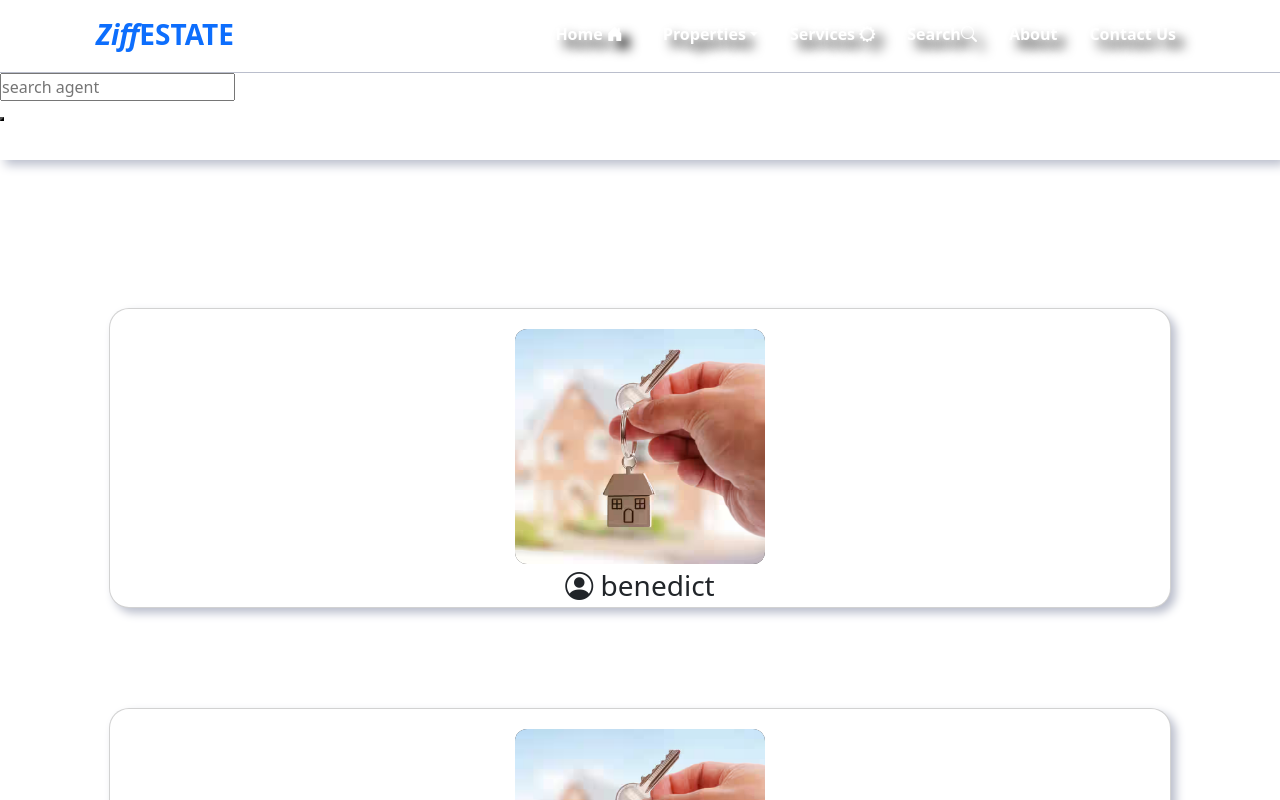
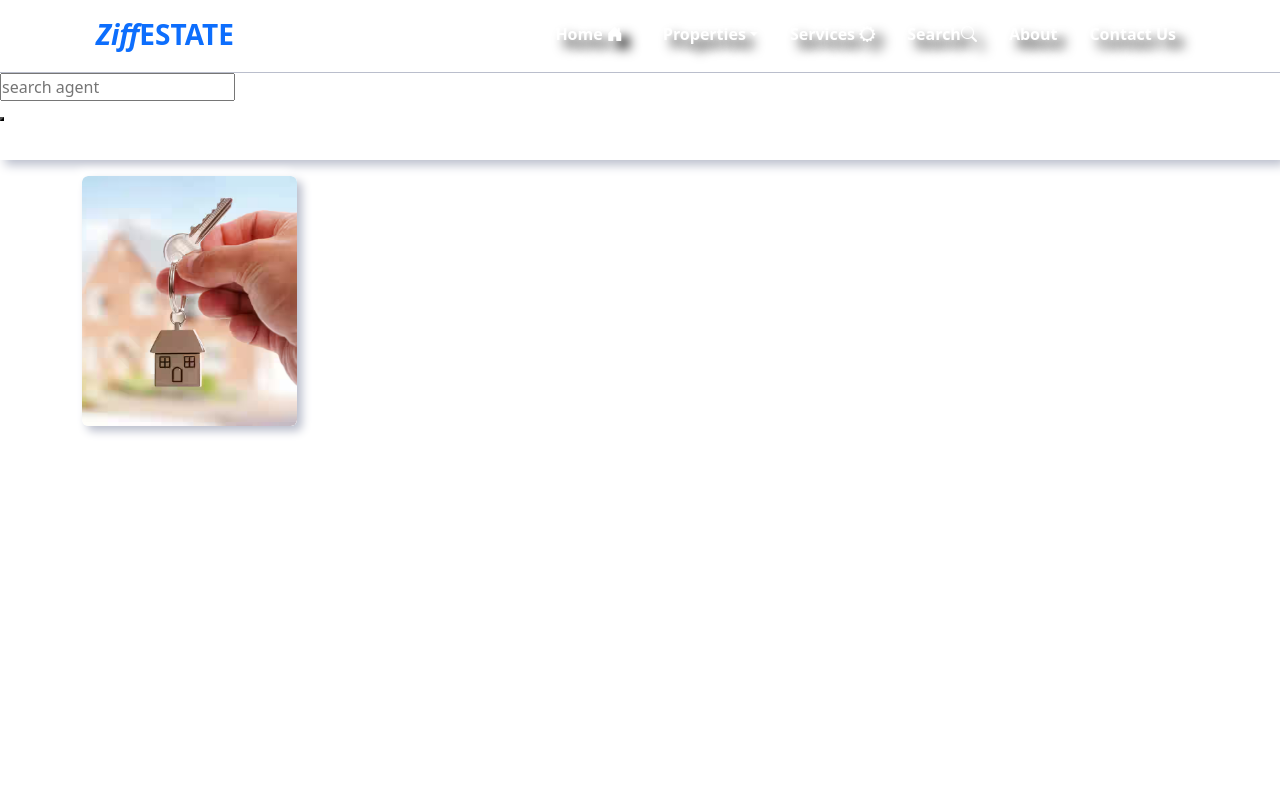
Before and after one commit to Chinaka-Fortune/realEstate, a React (Create React App) app in the folder real_estate/: page /agent_file in a window 1280 px wide. Shown: the top 800 px of the page. Built offline with nearby package versions, Linux system fonts and the light colour scheme.

Commit message:
update agent

```diff
--- a/real_estate/src/agentFiles/AgentFile.js
+++ b/real_estate/src/agentFiles/AgentFile.js
@@ -1,5 +1,5 @@
 import React from "react";
-import { NavLink } from "react-router-dom";
+import { Link } from "react-router-dom";
 import "./agentFile.css";
 import "../index.css";
 import defaultEstate from "./agentFileImage/default-estate-agents-for-residential-rental-9.avif";
@@ -15,45 +15,25 @@ const AgentFile = () => {
         <button></button>
       </div>
 
-      <div className="Agentcontainer mt-5 d-flex ">
-        <div className="card">
-          <div className="imgDiv">
-            <img src={defaultEstate} alt="" />
-          </div>
-          <div className="content">
-            <h3> <i class="bi bi-person-circle"></i> benedict <i bi bi-facebook></i></h3>
-            <h5><i class="bi bi-geo-alt-fill"></i> Lagos Nigeria</h5>
-            <button type="button" className=" rounded-pill px-4 py-1">Posted {16} property(ies)</button>
-            <div className="d-flex justify-content-center gap-3">
-              <NavLink to='' className="iconNavLink p-2 border border-secondary rounded-circle "><i class="bi bi-facebook fw-bolder"></i></NavLink>
-              <NavLink to='' className="iconNavLink p-2 border border-secondary rounded-circle "><i class="bi bi-whatsapp fw-bolder"></i></NavLink>
-              <NavLink to='' className="iconNavLink p-2 border border-secondary rounded-circle "><i class="bi bi-twitter-x fw-bolder"></i></NavLink>
-              <NavLink to='' className="iconNavLink p-2 border border-secondary rounded-circle "><i class="bi bi-instagram fw-bolder"></i></NavLink>
-              <NavLink to='' className="iconNavLink p-2 border border-secondary rounded-circle "><i class="bi bi-linkedin fw-bolder"></i></NavLink>
-              <NavLink to='' className="iconNavLink p-2 border border-secondary rounded-circle "><i class="bi bi-telegram fw-bolder"></i></NavLink>
+      <div className="Agentcontainer container mt-3">
+        <div className="row">
+        <div className="col-2 colDiv position-relative rounded-3">
+          <figure className="figureDiv rounded position-relative ">
+            <img src={defaultEstate} alt="" className="rounded"/>
+          </figure>
+          <figcaption className="position-absolute  fig-caption">
+            <h5> <i class="bi bi-person"></i> idio Benedict </h5>
+            <h6><i class="bi bi-geo-alt"></i> Lagos, Nigeria</h6>
+            <div className="icons d-flex flex-colum align-items-center justify-content-around w-75 mx-auto my-3">
+              <Link><i className="bi bi-facebook fw-bolder fs-6 border border-2 rounded-circle p-1"></i></Link>
+              <Link><i className="bi bi-instagram fw-bolder fs-6 border border-2 rounded-circle p-1"></i></Link>
+              <Link><i className="bi bi-whatsapp fw-bolder fs-6 border border-2 rounded-circle p-1"></i></Link>
+              <Link><i className="bi bi-twitter-x fw-bolder fs-6 border border-2 rounded-circle p-1"></i></Link>
             </div>
-          </div>
+            <button type="button" className="rounded-pill border-0 px- py-1 px-3 ms-1 fw-bold btn-muted btn btn-sm btn-primary mx-auto">posted {7} properties</button>
+          </figcaption>
         </div>
-        <div className="card">
-          <div className="imgDiv">
-            <img src={defaultEstate} alt="" />
-          </div>
-          <div className="content"></div>
-        </div>
-        <div className="card">
-          <div className="imgDiv">
-            <img src={defaultEstate} alt="" />
-          </div>
-          <div className="content">
-            <h3>benedict <i bi bi-facebook></i></h3>
-            <h5>Lagos Nigeria</h5>
-            <div>
-              <NavLink to=''><i bi bi-twitter></i></NavLink>
-              <NavLink to=''></NavLink>
-              <NavLink to=''></NavLink>
-              <NavLink to=''></NavLink>
-            </div>
-          </div>
+
         </div>
       </div>
     </>
--- a/real_estate/src/agentFiles/agentFile.css
+++ b/real_estate/src/agentFiles/agentFile.css
@@ -9,87 +9,51 @@
     border-top: .12rem solid #babecc;
 }
 
-.Agentcontainer{
-    position: relative;
-    display: flex;
-    justify-content: center;
-    align-items: center;
-    flex-wrap: wrap;
-    gap: 50px 0;
-    padding: 100px 24px;
+.colDiv .figureDiv{
+    width: 215px;
+    height: 250px;
+    overflow: hidden;
+   box-shadow: 5px 5px 10px #babecc,
+   -5px -5px 10px #fff;
 }
 
-.Agentcontainer .card{
-    position: relative;
-    display: flex;
-    align-items:center;
-    justify-content: flex-start;
-    width: 90%;
-    height: 300px;
-    background-color: white;
-    box-shadow: 5px 5px 10px #babecc,
-   -5px -5px 10px #fff;
-   border-radius: 20px;
-   transition: .5s;
-}
-
-.Agentcontainer .card:hover{
-    height: 300px;
-}
-
-.Agentcontainer .card .imgDiv{
+.colDiv .figureDiv img{
     position: absolute;
-    width: 250px;
-    height: 235px;
-    background-color: #333;
-    top: 20px;
-    border-radius: 12px;
-    overflow: hidden;
-    transition: .5s;
-}
-
-.Agentcontainer .card:hover .imgDiv{
-    top: -80px;
-    scale: 0.75;
-    box-shadow: o 15px 45px rgba(0,0,0,.2);
-}
-
-.Agentcontainer .card .imgDiv img{
-    position: absolute;
-    top: 0;
-    left: 0;
     width: 100%;
     height: 100%;
     object-fit: cover;
-    aspect-ratio: 3/2;
+     transition: 0.5s;
 }
 
-.Agentcontainer .card .content{
-    top: 260px;
-    position: absolute;
-    width: 100%;
-    height: 35px;
-    overflow: hidden;
-    padding: 0 30px;
-    text-align: center;
-    transition: .5s;
+.colDiv:hover .figureDiv img{
+    width: 300px;
+    height: 350px;
+    filter: contrast(0.8);
+    filter: blur(1px);
 }
 
-.Agentcontainer .card:hover .content{
-    top: 140px;
-    height: 250px;
+.colDiv .fig-caption{
+   width: 190px;
+   height: 85%;
+   top: 10px;
+   display: flex;
+   border-radius: 10px;
+   justify-content: center;
+   flex-direction: column;
+   align-items: center;
+   border: 3px solid white;
+   padding: 20% 0 0 5px;
+   display: none;
+   transition: 0.5s ease-in;
 }
 
-/* .iconNavLink */
+.colDiv:hover .fig-caption{
+    display: block;
+    /* background-color: rgba(0,0,0,0.1); */
+}
 
-@media (min-width:768px) {
-    .Agentcontainer{
-    position: relative;
+.colDiv{
     display: flex;
     justify-content: center;
-    align-items: center;
-    flex-wrap: wrap;
-    gap: 100px 50px;
-    padding: 100px 50px;
+    width: fit-content;
 }
-}
```
